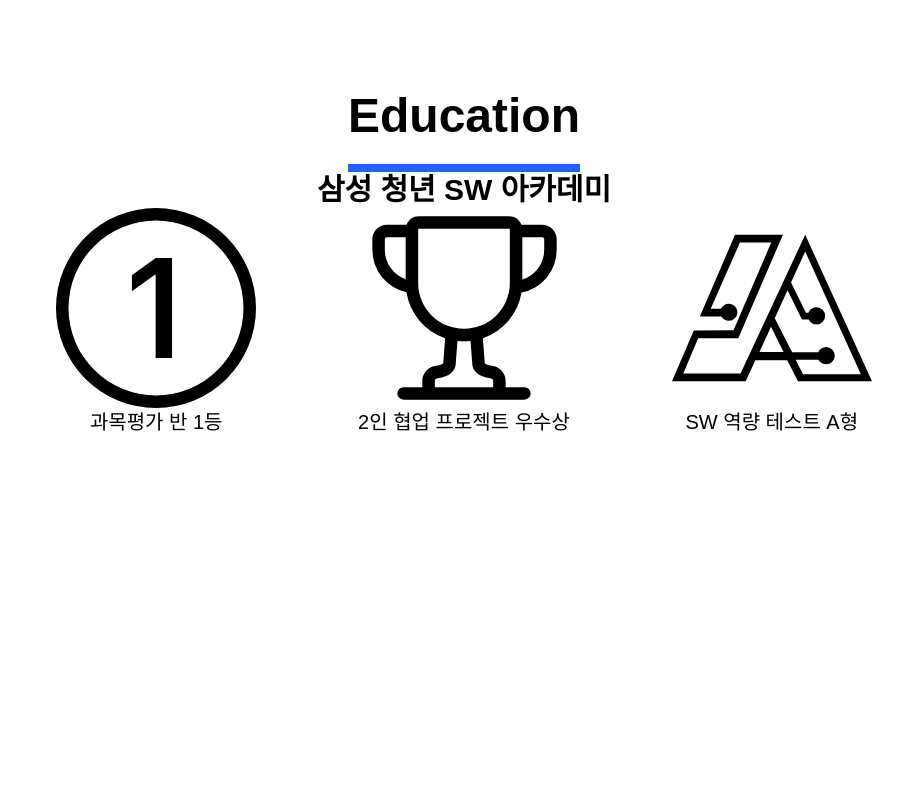
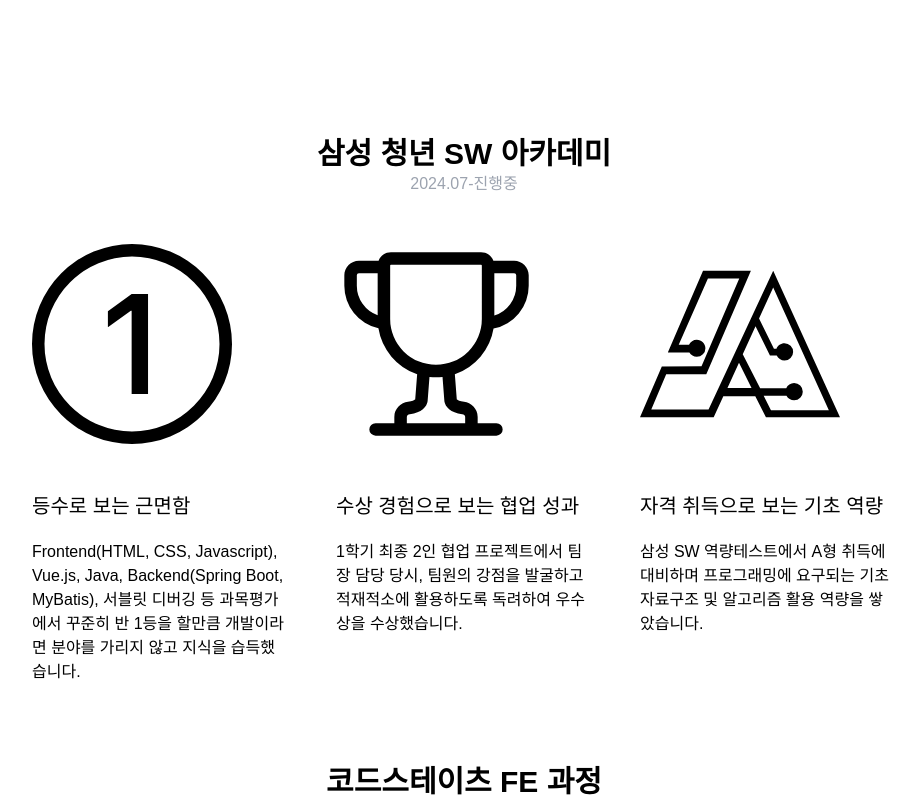
Before and after one commit to minsun0714/frontend-porfolio, a Next.js app in the folder frontend/: page / in a window 1280 px wide. Shown: the part 2880-3680 px from the top of the page, without its empty margins (176-1096 px from the left). Before the commit the page ends 3532 px from the top, so only its background shows below. Built offline with nearby package versions, Linux system fonts and the light colour scheme.

Commit message:
feat:교육 grid 항목별 디테일 추가

```diff
--- a/frontend/src/components/Education/EducationList.tsx
+++ b/frontend/src/components/Education/EducationList.tsx
@@ -6,45 +6,92 @@
 	const educationList = [
 		{
 			title: "삼성 청년 SW 아카데미",
+			startDate: "2024.07",
+			endDate: "진행중",
 			list: [
 				{
 					id: "0",
-					name: "과목평가 반 1등",
+					name: "등수로 보는 근면함",
 					icon: Bs1Circle,
 					description:
-						"1학기 과목평가 꾸준한 반 1등 기록 Frontend(HTML, CSS, Javascript), Vue.js, Java, Backend(Spring Boot, MyBatis), 서블릿 디버깅 등",
+						"Frontend(HTML, CSS, Javascript), Vue.js, Java, Backend(Spring Boot, MyBatis), 서블릿 디버깅 등 과목평가에서 꾸준히 반 1등을 할만큼 개발이라면 분야를 가리지 않고 지식을 습득했습니다.",
 				},
 				{
 					id: "1",
-					name: "2인 협업 프로젝트 우수상",
+					name: "수상 경험으로 보는 협업 성과",
 					icon: GoTrophy,
+					description:
+						"1학기 최종 2인 협업 프로젝트에서 팀장 담당 당시, 팀원의 강점을 발굴하고 적재적소에 활용하도록 독려하여 우수상을 수상했습니다.",
 				},
 				{
 					id: "2",
-					name: "SW 역량 테스트 A형",
+					name: "자격 취득으로 보는 기초 역량",
 					icon: SiThealgorithms,
+					description:
+						"삼성 SW 역량테스트에서 A형 취득에 대비하며 프로그래밍에 요구되는 기초 자료구조 및 알고리즘 활용 역량을 쌓았습니다.",
+				},
+			],
+		},
+		{
+			title: "코드스테이츠 FE 과정",
+			startDate: "2023.02",
+			endDate: "2023.08",
+			list: [
+				{
+					id: "0",
+					name: "등수로 보는 근면함",
+					icon: Bs1Circle,
+					description:
+						"Frontend(HTML, CSS, Javascript), Vue.js, Java, Backend(Spring Boot, MyBatis), 서블릿 디버깅 등 과목평가에서 반 1등을 할만큼 개발이라면 분야를 가리지 않고 지식을 습득했습니다.",
+				},
+				{
+					id: "1",
+					name: "수상 경험으로 보는 협업 성과",
+					icon: GoTrophy,
+					description:
+						"1학기 최종 2인 협업 프로젝트에서 팀장 담당 당시, 팀원의 강점을 발굴하고 적재적소에 활용하도록 독려하여 우수상을 수상했습니다.",
+				},
+				{
+					id: "2",
+					name: "자격 취득으로 보는 기초 역량",
+					icon: SiThealgorithms,
+					description:
+						"삼성 SW 역량테스트에서 A형 취득에 대비하며 프로그래밍에 요구되는 기초 자료구조 및 알고리즘 활용 역량을 쌓았습니다.",
 				},
 			],
 		},
 	];
 	return (
 		<section>
-			<ul>
+			<ul className="py-24">
 				{educationList.map((education, idx) => {
 					return (
-						<li key={idx} className="flex flex-col items-center text-black">
-							<h2 className="text-3xl text-black font-bold">
-								{education.title}
-							</h2>
-							<ul className="grid grid-cols-3 gap-x-24">
+						<li
+							key={idx}
+							className="flex flex-col items-center text-black py-3"
+						>
+							<div className="text-black font-bold py-12">
+								<h2 className="text-3xl">{education.title}</h2>
+								<h3 className="text-center font-light text-gray-400">
+									{education.startDate}-{education.endDate}
+								</h3>
+							</div>
+							<ul className="grid grid-cols-3 gap-12">
 								{education.list.map((achievement) => {
 									return (
 										<li
 											key={achievement.id}
-											className="flex flex-col items-center justify-center text-xl font-medium max-w-64"
+											className="grid grid-rows-2 text-xl max-w-64 gap-12"
 										>
-											<achievement.icon size={200} color="black" />
-											<h3>{achievement.name}</h3>
+											<div>
+												<achievement.icon size={200} color="black" />
+											</div>
+											<div className="flex flex-col gap-y-5">
+												<h3 className="font-medium">{achievement.name}</h3>
+												<p className="text-left text-base">
+													{achievement.description}
+												</p>
+											</div>
 										</li>
 									);
 								})}
```
